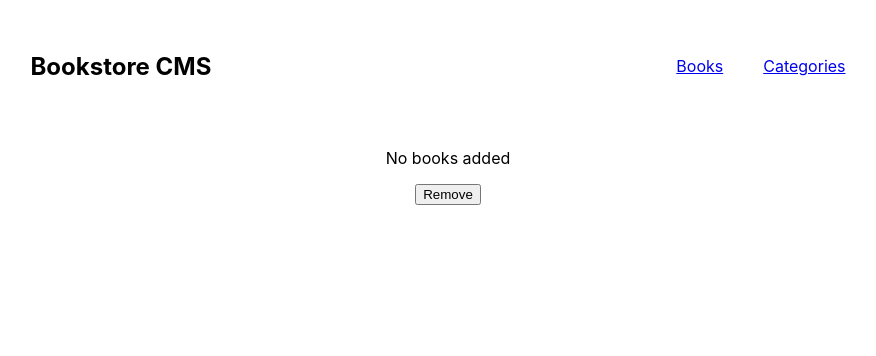
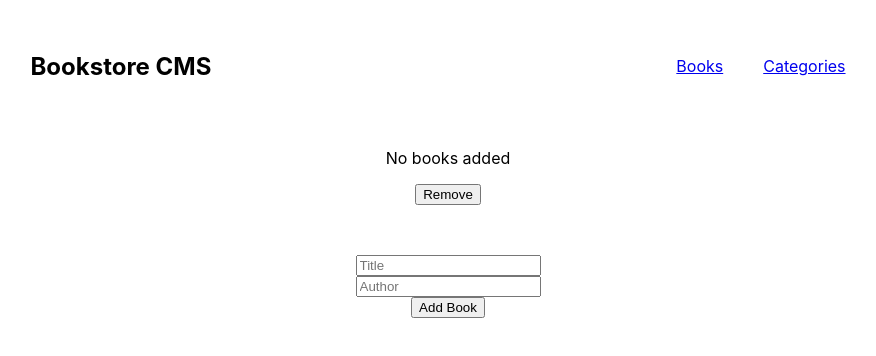
Before and after one commit to cwaku/bookstore, a React (Create React App) app: page / in a window 1280 px wide. Shown: the top 356 px of the page, without its empty margins (192-1068 px from the left). Built offline with nearby package versions, Linux system fonts and the light colour scheme.

Commit message:
Add inputs fields and render book

```diff
--- /dev/null
+++ b/src/components/Book.js
@@ -0,0 +1,15 @@
+export default function Books() {
+  return (
+    <main>
+      <div className="books-container">
+        <p>No books added</p>
+        <button type="button">Remove</button>
+        <form className="add-form">
+          <input type="text" placeholder="Title" />
+          <input type="text" placeholder="Author" />
+          <button type="button">Add Book</button>
+        </form>
+      </div>
+    </main>
+  );
+}
--- a/src/pages/Books.css
+++ b/src/pages/Books.css
@@ -1,8 +1,11 @@
-.books-container {
+.books-container,
+.add-form {
   display: flex;
   flex-direction: column;
   align-items: center;
   justify-content: center;
-  width: 100%;
-  height: 100%;
 }
+
+.add-form {
+  margin-top: 50px;
+}
--- a/src/pages/Books.js
+++ b/src/pages/Books.js
@@ -1,12 +1,8 @@
 import './Books.css';
+import Books from '../components/Book';
 
-export default function Books() {
+export default function AddBooks() {
   return (
-    <main>
-      <div className="books-container">
-        <p>No books added</p>
-        <button type="button">Remove</button>
-      </div>
-    </main>
+    <Books />
   );
 }
```
